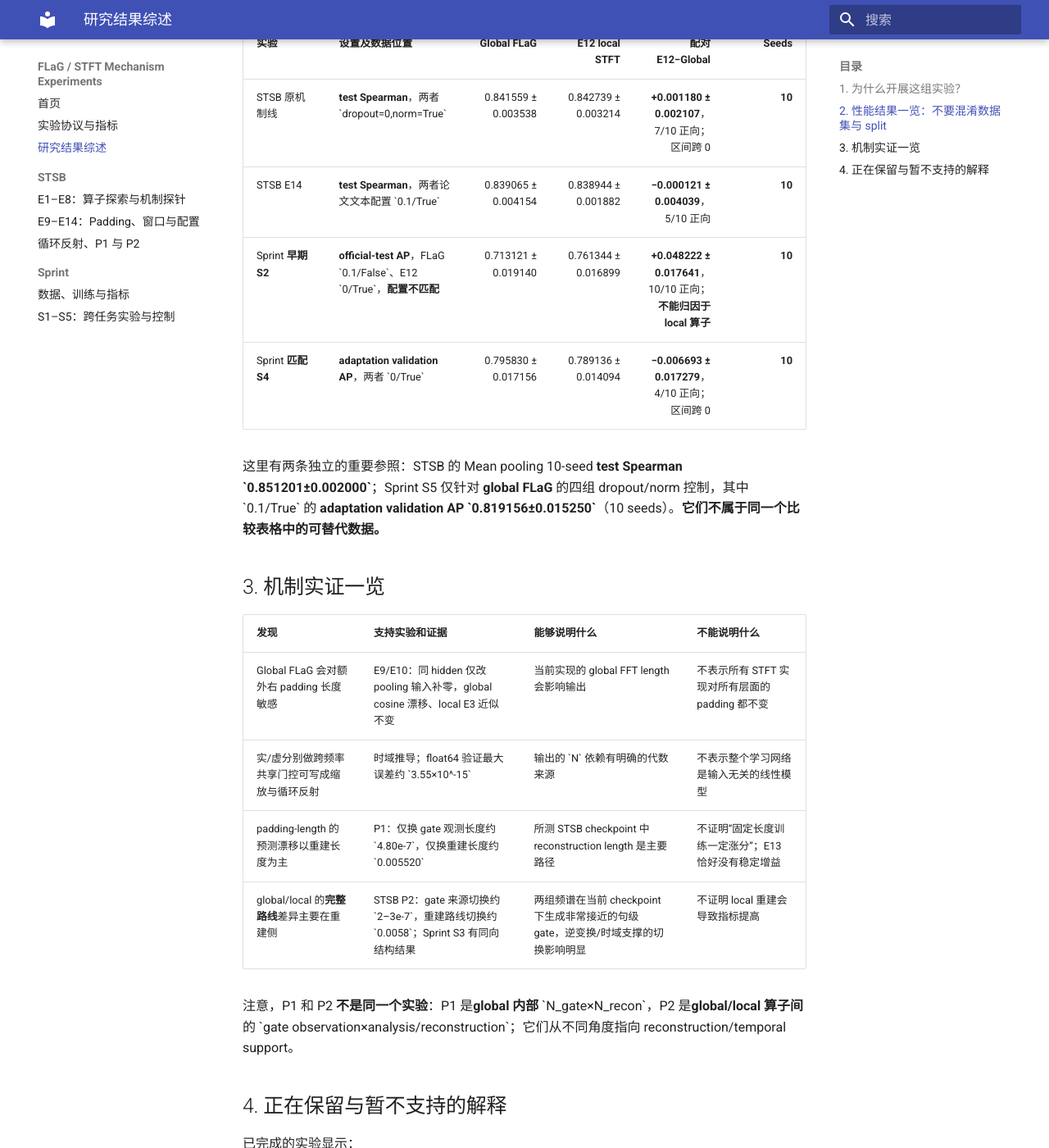
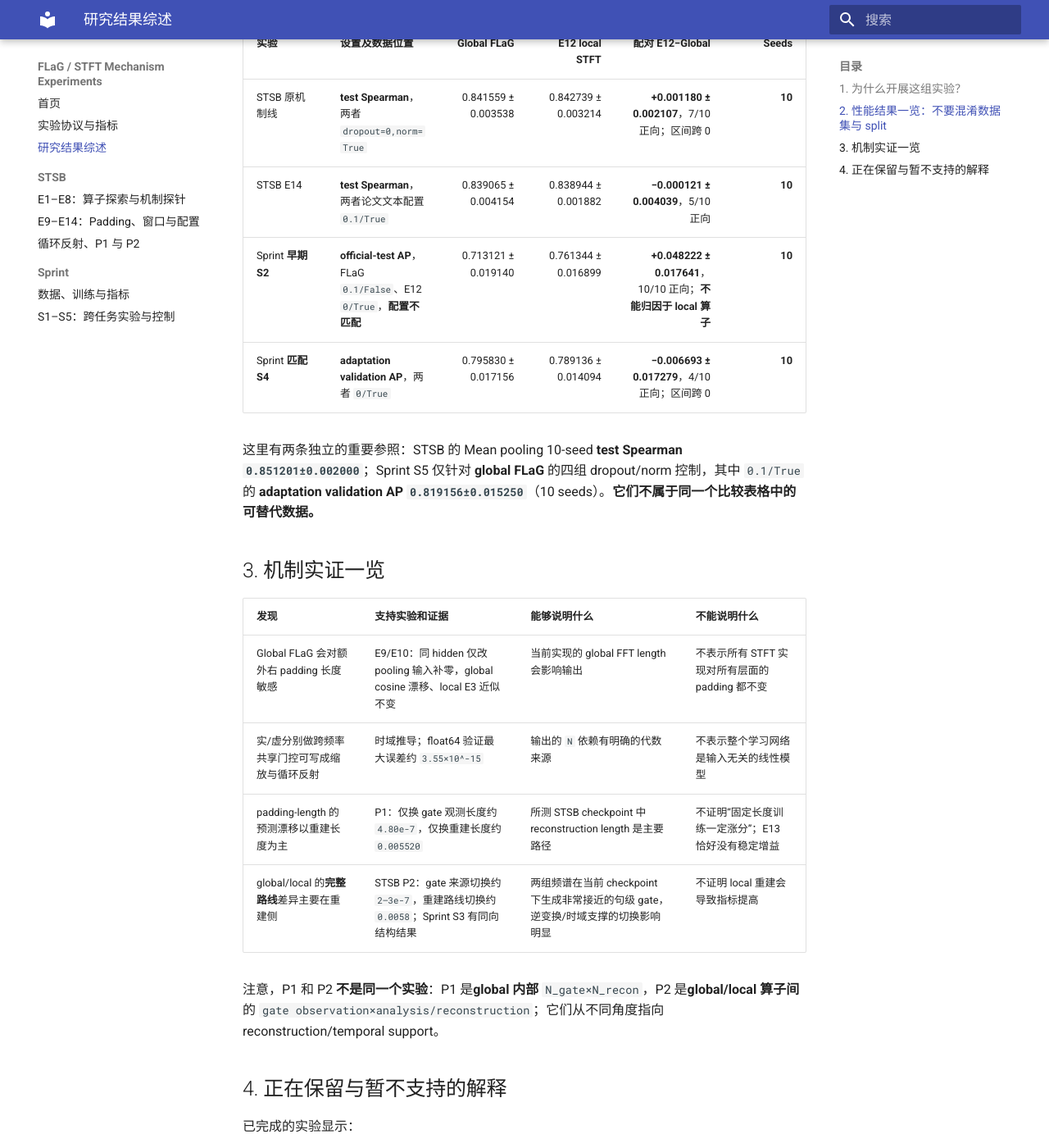
Before and after one commit to lumoswwr/FLaG-STFT-Notes, an MkDocs documentation site: the page built from docs/findings.md, in a window 1280 px wide and 1400 px high, scrolled down 562 px. Shown: the whole window at 82% size. Built offline with MkDocs 1.6.1 and Material for MkDocs 9.7.7, drawn with Linux system fonts in a browser that asks for light colours; some of the changed text lies outside the part shown.

Commit message:
fix inline-code Markdown formatting in docs/findings.md

```diff
--- a/docs/findings.md
+++ b/docs/findings.md
@@ -10,23 +10,23 @@
 
 | 实验 | 设置及数据位置 | Global FLaG | E12 local STFT | 配对 E12−Global | Seeds |
 | --- | --- | ---: | ---: | ---: | ---: |
-| STSB 原机制线 | **test Spearman**，两者 \`dropout=0,norm=True\` | 0.841559 ± 0.003538 | 0.842739 ± 0.003214 | **+0.001180 ± 0.002107**，7/10 正向；区间跨 0 | **10** |
-| STSB E14 | **test Spearman**，两者论文文本配置 \`0.1/True\` | 0.839065 ± 0.004154 | 0.838944 ± 0.001882 | **−0.000121 ± 0.004039**，5/10 正向 | **10** |
-| Sprint **早期 S2** | **official-test AP**，FLaG \`0.1/False\`、E12 \`0/True\`，**配置不匹配** | 0.713121 ± 0.019140 | 0.761344 ± 0.016899 | **+0.048222 ± 0.017641**，10/10 正向；**不能归因于 local 算子** | **10** |
-| Sprint **匹配 S4** | **adaptation validation AP**，两者 \`0/True\` | 0.795830 ± 0.017156 | 0.789136 ± 0.014094 | **−0.006693 ± 0.017279**，4/10 正向；区间跨 0 | **10** |
+| STSB 原机制线 | **test Spearman**，两者 `dropout=0,norm=True` | 0.841559 ± 0.003538 | 0.842739 ± 0.003214 | **+0.001180 ± 0.002107**，7/10 正向；区间跨 0 | **10** |
+| STSB E14 | **test Spearman**，两者论文文本配置 `0.1/True` | 0.839065 ± 0.004154 | 0.838944 ± 0.001882 | **−0.000121 ± 0.004039**，5/10 正向 | **10** |
+| Sprint **早期 S2** | **official-test AP**，FLaG `0.1/False`、E12 `0/True`，**配置不匹配** | 0.713121 ± 0.019140 | 0.761344 ± 0.016899 | **+0.048222 ± 0.017641**，10/10 正向；**不能归因于 local 算子** | **10** |
+| Sprint **匹配 S4** | **adaptation validation AP**，两者 `0/True` | 0.795830 ± 0.017156 | 0.789136 ± 0.014094 | **−0.006693 ± 0.017279**，4/10 正向；区间跨 0 | **10** |
 
-这里有两条独立的重要参照：STSB 的 Mean pooling 10-seed **test Spearman \`0.851201±0.002000\`**；Sprint S5 仅针对 **global FLaG** 的四组 dropout/norm 控制，其中 \`0.1/True\` 的 **adaptation validation AP \`0.819156±0.015250\`**（10 seeds）。**它们不属于同一个比较表格中的可替代数据。**
+这里有两条独立的重要参照：STSB 的 Mean pooling 10-seed **test Spearman `0.851201±0.002000`**；Sprint S5 仅针对 **global FLaG** 的四组 dropout/norm 控制，其中 `0.1/True` 的 **adaptation validation AP `0.819156±0.015250`**（10 seeds）。**它们不属于同一个比较表格中的可替代数据。**
 
 ## 3. 机制实证一览
 
 | 发现 | 支持实验和证据 | 能够说明什么 | 不能说明什么 |
 | --- | --- | --- | --- |
 | Global FLaG 会对额外右 padding 长度敏感 | E9/E10：同 hidden 仅改 pooling 输入补零，global cosine 漂移、local E3 近似不变 | 当前实现的 global FFT length 会影响输出 | 不表示所有 STFT 实现对所有层面的 padding 都不变 |
-| 实/虚分别做跨频率共享门控可写成缩放与循环反射 | 时域推导；float64 验证最大误差约 \`3.55×10^-15\` | 输出的 \`N\` 依赖有明确的代数来源 | 不表示整个学习网络是输入无关的线性模型 |
-| padding-length 的预测漂移以重建长度为主 | P1：仅换 gate 观测长度约 \`4.80e-7\`，仅换重建长度约 \`0.005520\` | 所测 STSB checkpoint 中 reconstruction length 是主要路径 | 不证明“固定长度训练一定涨分”；E13 恰好没有稳定增益 |
-| global/local 的**完整路线**差异主要在重建侧 | STSB P2：gate 来源切换约 \`2–3e-7\`，重建路线切换约 \`0.0058\`；Sprint S3 有同向结构结果 | 两组频谱在当前 checkpoint 下生成非常接近的句级 gate，逆变换/时域支撑的切换影响明显 | 不证明 local 重建会导致指标提高 |
+| 实/虚分别做跨频率共享门控可写成缩放与循环反射 | 时域推导；float64 验证最大误差约 `3.55×10^-15` | 输出的 `N` 依赖有明确的代数来源 | 不表示整个学习网络是输入无关的线性模型 |
+| padding-length 的预测漂移以重建长度为主 | P1：仅换 gate 观测长度约 `4.80e-7`，仅换重建长度约 `0.005520` | 所测 STSB checkpoint 中 reconstruction length 是主要路径 | 不证明“固定长度训练一定涨分”；E13 恰好没有稳定增益 |
+| global/local 的**完整路线**差异主要在重建侧 | STSB P2：gate 来源切换约 `2–3e-7`，重建路线切换约 `0.0058`；Sprint S3 有同向结构结果 | 两组频谱在当前 checkpoint 下生成非常接近的句级 gate，逆变换/时域支撑的切换影响明显 | 不证明 local 重建会导致指标提高 |
 
-注意，P1 和 P2 **不是同一个实验**：P1 是**global 内部** \`N_gate×N_recon\`，P2 是**global/local 算子间**的 \`gate observation×analysis/reconstruction\`；它们从不同角度指向 reconstruction/temporal support。
+注意，P1 和 P2 **不是同一个实验**：P1 是**global 内部** `N_gate×N_recon`，P2 是**global/local 算子间**的 `gate observation×analysis/reconstruction`；它们从不同角度指向 reconstruction/temporal support。
 
 ## 4. 正在保留与暂不支持的解释
 
@@ -37,7 +37,7 @@
 - E7 的 token 位置响应差异很小；E8 的 DC attention **偏好比**不等于 DC 的预测重要性；
 - STSB E12 早期三 seed 的积极信号，在 10 seeds 和不同 dropout 配置下**不构成稳定 local 优势**；
 - Sprint 早期 E12 配置的 AP 确实高于早期 global 配置，但 S4/S5 证明**混杂的非算子因素不能忽略**，不能将整个差额归因于 STFT；
-- 当前结果**不支持**“local STFT 普遍优于 FLaG”“reconstruction 差异已经构成性能因果证明”“在 Sprint 的 \`0.1/True\` 条件下已完成 global/local 匹配测试”等说法。
+- 当前结果**不支持**“local STFT 普遍优于 FLaG”“reconstruction 差异已经构成性能因果证明”“在 Sprint 的 `0.1/True` 条件下已完成 global/local 匹配测试”等说法。
 
 下一步是否继续研究训练对重建算子的适配、其它局部频域分析或新数据集，需要由新的研究假设驱动，并预先固定验证协议。当前这份网站先把已有实验的**指标、配置、seed、结果与证据边界**如实记录清楚。
 
```
